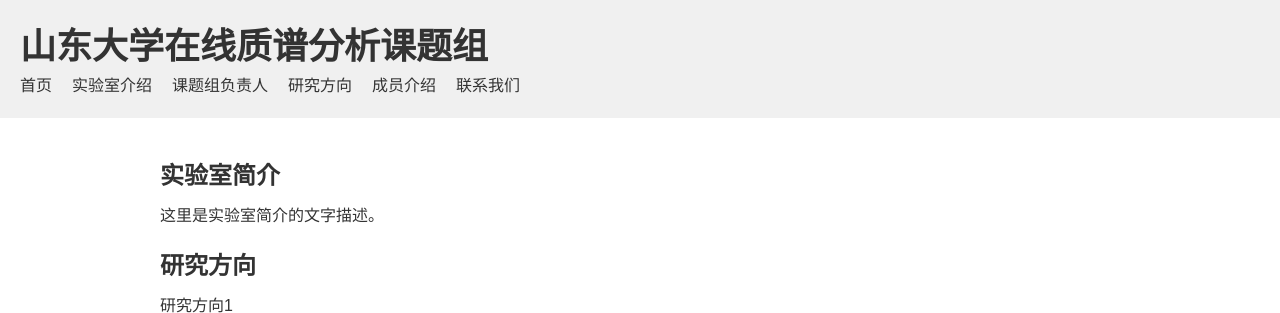
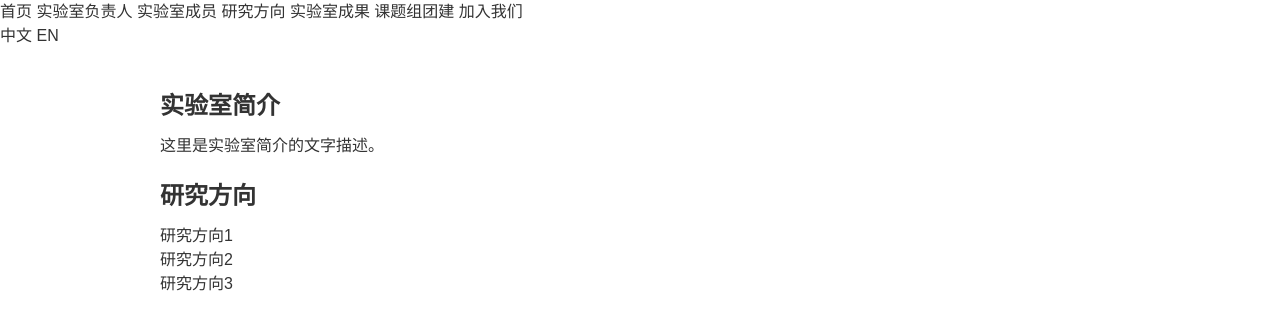
Before and after one commit to guoyingzhe/guoyingzhe.github.io, a plain HTML site: page index.html in a window 1280 px wide. Shown: the top 313 px of the page. Drawn offline with Linux system fonts and the light colour scheme.

Commit message:
Update index.html

```diff
--- a/index.html
+++ b/index.html
@@ -2,24 +2,31 @@
 <html lang="en">
 <head>
 	<meta charset="UTF-8">
-	<title>山东大学在线质谱分析课题组</title>
+	<title>Shandong University 327 Online Mass Spectrometry Lab</title>
 	<link rel="stylesheet" href="style.css">
 </head>
 <body>
-	<header>
-		<h1>山东大学在线质谱分析课题组</h1>
-		<nav>
-			<ul>
-				<li><a href="#">首页</a></li>
-				<li><a href="#">实验室介绍</a></li>
-				<li><a href="#">课题组负责人</a></li>
-				<li><a href="#">研究方向</a></li>
-				<li><a href="#">成员介绍</a></li>
-				<li><a href="#">联系我们</a></li>
-			</ul>
-		</nav>
-	</header>
+	<!-- 导航栏 -->
+    <div class="header">
+        <div class="inner">
+            <div class="navs">
+                <a href="https://blog.csdn.net/qq_34243694/article/details/94472828" class="nav" id="current">首页</a>
+                <a href="https://blog.csdn.net/qq_34243694/article/details/94472828" class="nav">实验室负责人</a>
+                <a href="https://blog.csdn.net/qq_34243694/article/details/94472828" class="nav">实验室成员</a>
+                <a href="https://blog.csdn.net/qq_34243694/article/details/94472828" class="nav">研究方向</a>
+                <a href="https://blog.csdn.net/qq_34243694/article/details/94472828" class="nav">实验室成果</a>
+                <a href="https://blog.csdn.net/qq_34243694/article/details/94472828" class="nav">课题组团建</a>
+                <a href="https://blog.csdn.net/qq_34243694/article/details/94472828" class="joinus">加入我们</a>
+            </div>
+            <div class="changelang">
 
+                <a href="" class="cn">中文</a>
+                <a href="">EN</a>
+
+            </div>
+
+        </div>
+    </div>
 	<main>
 		<section class="intro">
 			<h2>实验室简介</h2>
```
